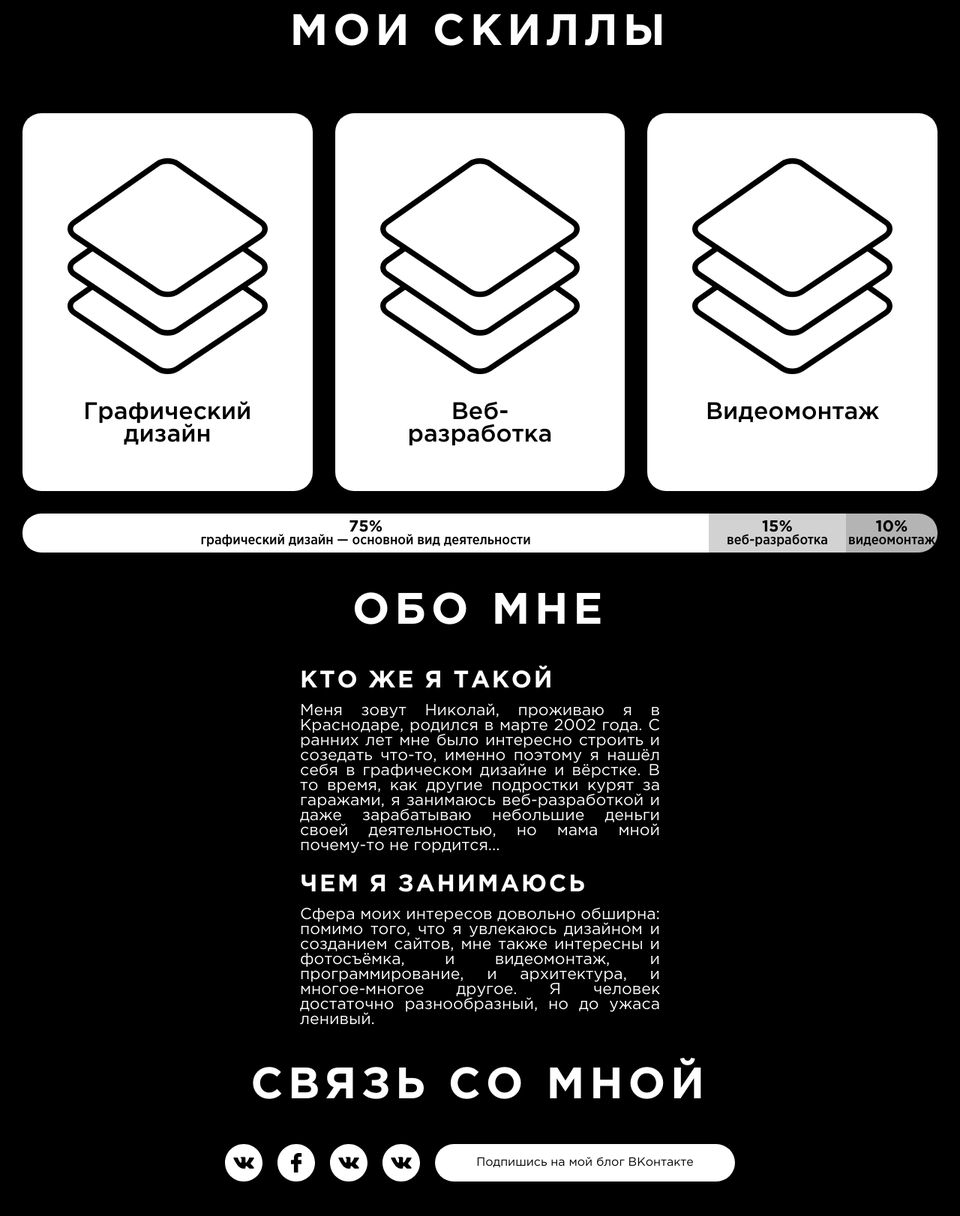
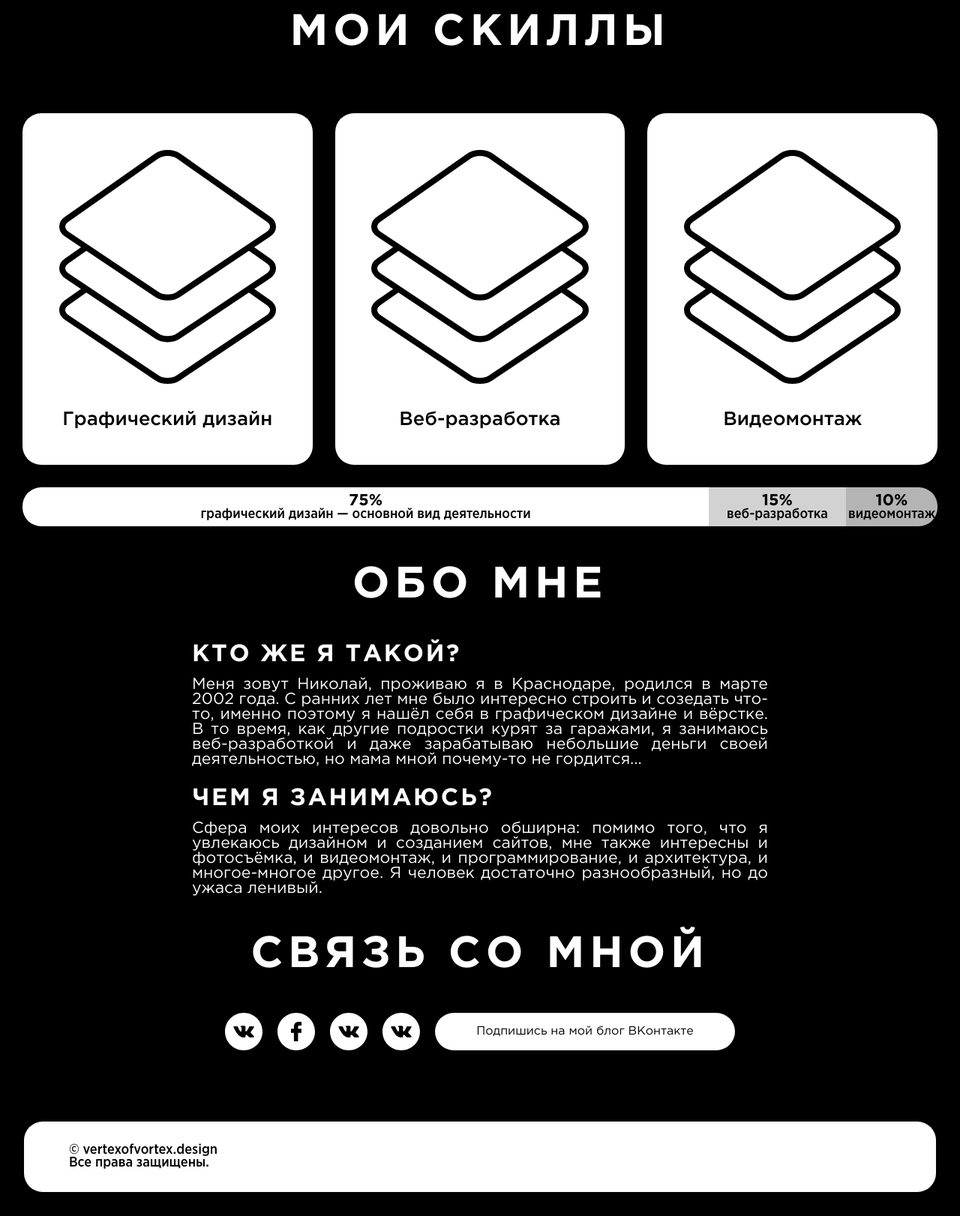
Before and after one commit to PbIBa/vertexofvortex.github.io, a PHP site: page /prototype.html in a window 1280 px wide. Shown: the part 770-2392 px from the top of the page at 75% size. Before the commit the page ends 2346 px from the top, so only its background shows below. Run offline with PHP 8.4, Linux system fonts and the light colour scheme.

Commit message:
фафыва

```diff
--- a/css/prototype.css
+++ b/css/prototype.css
@@ -92,14 +92,14 @@ h2 {
 
 .skills-column {
 	vertical-align: top;
-	height: 300px;
+	height: auto;
 	background: #FFFFFF;
 	border-radius: 25px;
 	color: #000000;
 	width: 33%;
-	padding: 60px;
+	padding: 4%;
 	font-family: 'Gotham Medium';
-	font-size: 24pt;
+	font-size: 2vw;
 }
 
 #skills-bar-columns-wrapper {
@@ -150,8 +150,7 @@ h2 {
 	font-size: 16pt;
 	font-family: 'Gotham Regular';
 	color: #FFFFFF;
-	/* background: #FFFFFF; */
-	padding: 0px 400px 0px 400px;
+	padding: 0px 20% 0px 20%;
 	border-radius: 25px;
 	text-align: justify;
 }
@@ -182,3 +181,26 @@ h2 {
 	display: inline-block;
 	vertical-align: top;
 }
+
+#footer {
+	width: 100%;
+	height: 100px;
+	margin-top: 60px;
+	padding: 30px;
+}
+
+#copyright {
+	font-family: 'Gotham Narrow Medium';
+	font-size: 14pt;
+	background-color: #FFFFFF;
+	border-radius: 25px;
+	padding: 30px 60px 30px 60px;
+}
+
+
+@media screen and (min-width: 768px) and (max-width: 1024px) {
+	#information {
+		padding: 0 30px 0 30px;
+		text-align: left;
+	}
+}
--- a/prototype.html
+++ b/prototype.html
@@ -45,16 +45,21 @@
 	<section id="about">
 		<center><h1>ОБО МНЕ</h1></center>
 		<div id="information">
-			<h2>КТО ЖЕ Я ТАКОЙ</h2>
+			<h2>КТО ЖЕ Я ТАКОЙ?</h2>
 			Меня зовут Николай, проживаю я в Краснодаре, родился в марте 2002 года. С ранних лет мне было интересно строить и созедать что-то, именно поэтому я нашёл себя в графическом дизайне и вёрстке. В то время, как другие подростки курят за гаражами, я занимаюсь веб-разработкой и даже зарабатываю небольшие деньги своей деятельностью, но мама мной почему-то не гордится...
-			<h2>ЧЕМ Я ЗАНИМАЮСЬ</h2>
+			<h2>ЧЕМ Я ЗАНИМАЮСЬ?</h2>
 			Сфера моих интересов довольно обширна: помимо того, что я увлекаюсь дизайном и созданием сайтов, мне также интересны и фотосъёмка, и видеомонтаж, и программирование, и архитектура, и многое-многое другое. Я человек достаточно разнообразный, но до ужаса ленивый.
-			<p></p>
 		</div>
 	</section>
 	<section id="contact">
 		<center><h1>СВЯЗЬ СО МНОЙ</h1></center>
-		<center><button id="vk" class="social"></button><button id="facebook" class="social"></button><button id="vk" class="social"></button><button id="vk" class="social"></button><button id="vk-group" class="social">Подпишись на мой блог ВКонтакте</button></center>
+		<center><a href="https://vk.com/id243225448"><button id="vk" class="social"></button></a><button id="facebook" class="social"></button><button id="vk" class="social"></button><button id="vk" class="social"></button><button id="vk-group" class="social">Подпишись на мой блог ВКонтакте</button></center>
 	</section>
+	<table id="footer">
+		<td id="copyright">
+			© vertexofvortex.design<br>
+			Все права защищены.
+		</td>
+	</table>
 </body>
 </html>
```
